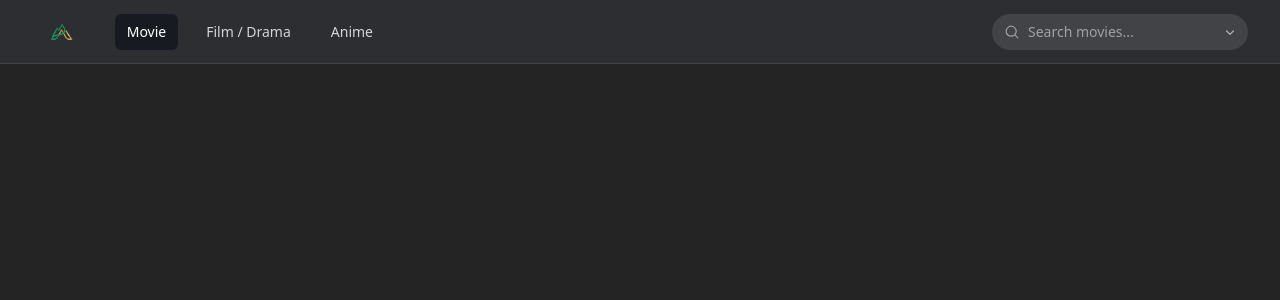
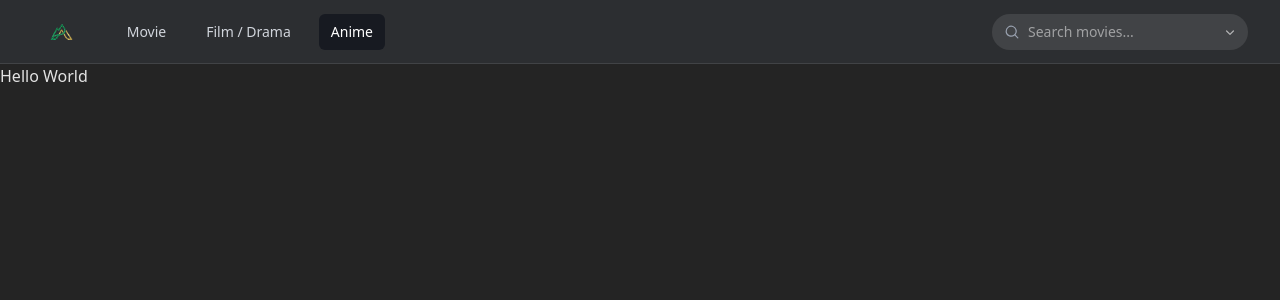
Before and after one commit to richiehu21/static_web, a React (Vite) app: page /anime in a window 1280 px wide. Shown: the top 300 px of the page. Built offline with nearby package versions, Linux system fonts and the light colour scheme.

Commit message:
adding react router

```diff
--- a/package.json
+++ b/package.json
@@ -16,6 +16,7 @@
     "clsx": "^2.1.1",
     "react": "^19.2.0",
     "react-dom": "^19.2.0",
+    "react-router-dom": "^7.13.1",
     "tailwindcss": "^4.2.0"
   },
   "devDependencies": {
--- a/src/App.jsx
+++ b/src/App.jsx
@@ -1,13 +1,20 @@
 import './App.css'
 import Navbar from './components/navbar'
+import Animepage from './pages/animepage' // Import your page
+import { BrowserRouter, Routes, Route } from 'react-router-dom';
 
 function App() {
   return (
-    <>
-      <div>
-        <Navbar />
-      </div>
-    </>
+    <BrowserRouter>
+      <Navbar />
+
+      {/* This section tells React what to show below the Navbar */}
+      <Routes>
+        <Route path="/" element={<div>Movie Home Page</div>} />
+        <Route path="/drama" element={<div>Drama Page</div>} />
+        <Route path="/anime" element={<Animepage />} />
+      </Routes>
+    </BrowserRouter>
   )
 }
 
--- a/src/components/navbar.jsx
+++ b/src/components/navbar.jsx
@@ -1,12 +1,13 @@
 import { Disclosure, DisclosureButton, DisclosurePanel } from '@headlessui/react'
 import { Bars3Icon, XMarkIcon } from '@heroicons/react/24/outline'
+import { NavLink } from 'react-router-dom' // Import NavLink
 import logo from '../assets/logo.png'
 import Search from './searchbar'
 
 const navigation = [
-  { name: 'Movie', href: '#', current: true },
-  { name: 'Film / Drama', href: '#', current: false },
-  { name: 'Anime', href: '#', current: false },
+  { name: 'Movie', href: '/' },
+  { name: 'Film / Drama', href: '/drama' },
+  { name: 'Anime', href: '/anime'},
 ]
 
 function classNames(...classes) {
@@ -15,65 +16,59 @@ function classNames(...classes) {
 
 export default function Navbar() {
   return (
-    <Disclosure
-      as="nav"
-      className="relative bg-gray-600/20 after:pointer-events-none after:absolute after:inset-x-0 after:bottom-0 after:h-px after:bg-white/10"
-    >
+    <Disclosure as="nav" className="relative bg-gray-600/20 after:absolute after:inset-x-0 after:bottom-0 after:h-px after:bg-white/10">
       <div className="mx-auto max-w-7xl px-2 sm:px-6 lg:px-8">
         <div className="relative flex h-16 items-center justify-between">
+
+          {/* Mobile Menu Button */}
           <div className="absolute inset-y-0 left-0 flex items-center sm:hidden">
-            {/* Mobile menu button*/}
-            <DisclosureButton className="group relative inline-flex items-center justify-center rounded-md p-2 text-gray-400 hover:bg-white/5 hover:text-white focus:outline-2 focus:-outline-offset-1 focus:outline-indigo-500">
-              <span className="absolute -inset-0.5" />
-              <span className="sr-only">Open main menu</span>
+            <DisclosureButton className="group relative inline-flex items-center justify-center rounded-md p-2 text-gray-400 hover:bg-white/5 hover:text-white">
               <Bars3Icon aria-hidden="true" className="block size-6 group-data-open:hidden" />
               <XMarkIcon aria-hidden="true" className="hidden size-6 group-data-open:block" />
             </DisclosureButton>
           </div>
+
           <div className="flex flex-1 items-center justify-center sm:items-stretch sm:justify-start">
             <div className="flex shrink-0 items-center">
-              <img
-                alt="logo picture"
-                src={logo}
-                className="h-8 w-auto"
-              />
+              <img alt="logo" src={logo} className="h-8 w-auto" />
             </div>
+
+            {/* Desktop Navigation */}
             <div className="hidden sm:ml-6 sm:block">
               <div className="flex space-x-4">
                 {navigation.map((item) => (
-                  <a
+                  <NavLink
                     key={item.name}
-                    href={item.href}
-                    aria-current={item.current ? 'page' : undefined}
-                    className={classNames(
-                      item.current ? 'bg-gray-950/50 text-white' : 'text-gray-300 hover:bg-white/5 hover:text-white',
-                      'rounded-md px-3 py-2 text-sm font-medium',
+                    to={item.href}
+                    className={({ isActive }) => classNames(
+                      isActive ? 'bg-gray-950/50 text-white' : 'text-gray-300 hover:bg-white/5 hover:text-white',
+                      'rounded-md px-3 py-2 text-sm font-medium'
                     )}
                   >
                     {item.name}
-                  </a>
+                  </NavLink>
                 ))}
               </div>
             </div>
           </div>
-          {/* searchbar */}
-          <div>
+
+          <div className="flex items-center">
             <Search />
           </div>
         </div>
       </div>
 
+      {/* Mobile Navigation */}
       <DisclosurePanel className="sm:hidden">
         <div className="space-y-1 px-2 pt-2 pb-3">
           {navigation.map((item) => (
             <DisclosureButton
               key={item.name}
-              as="a"
-              href={item.href}
-              aria-current={item.current ? 'page' : undefined}
-              className={classNames(
-                item.current ? 'bg-gray-950/50 text-white' : 'text-gray-300 hover:bg-white/5 hover:text-white',
-                'block rounded-md px-3 py-2 text-base font-medium',
+              as={NavLink} // This tells Headless UI to render NavLink instead of 'a'
+              to={item.href}
+              className={({ isActive }) => classNames(
+                isActive ? 'bg-gray-950/50 text-white' : 'text-gray-300 hover:bg-white/5 hover:text-white',
+                'block rounded-md px-3 py-2 text-base font-medium'
               )}
             >
               {item.name}
--- a/src/components/searchbar.jsx
+++ b/src/components/searchbar.jsx
@@ -23,7 +23,6 @@ export default function Search() {
         })
 
   return (
-    // Kita hapus h-screen dan pt-20 agar ukurannya pas di Navbar
     <div className="w-64">
       <Combobox value={selected} onChange={(value) => setSelected(value)} onClose={() => setQuery('')}>
         <div className="relative">
@@ -48,7 +47,7 @@ export default function Search() {
           anchor="bottom start" // Mengunci posisi dropdown tepat di bawah input
           transition
           className={clsx(
-            'w-[var(--input-width)] rounded-xl border border-white/5 bg-gray-900 p-1 [--anchor-gap:4px] empty:invisible',
+            'w-[var(--input-width)] rounded-xl border border-white/5 bg-gray-600/20 p-1 [--anchor-gap:4px] empty:invisible',
             'transition duration-100 ease-in data-[leave]:data-[closed]:opacity-0 z-50'
           )}
         >
--- /dev/null
+++ b/src/pages/animepage.jsx
@@ -0,0 +1,7 @@
+function Animepage() {
+    return (
+        <div>Hello World</div>
+    )
+}
+
+export default Animepage
```
Also changed, not shown: 2 other files (tests, documents, lock files or other folders).
